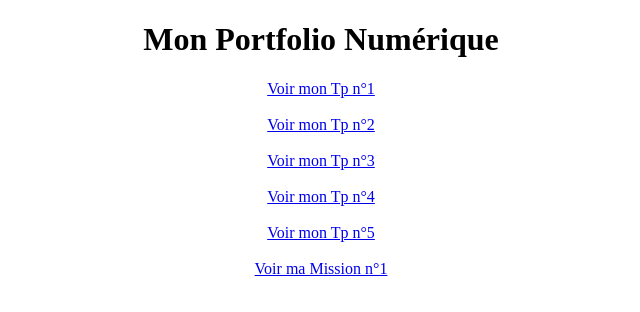
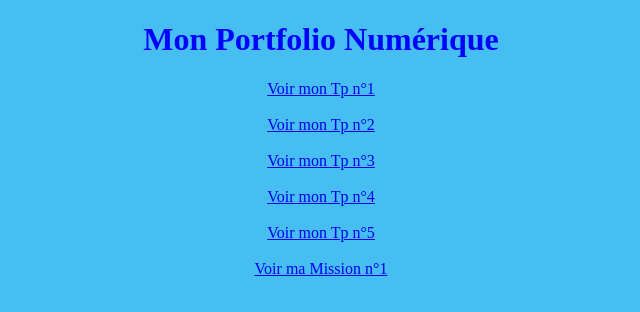
Before and after one commit to haidarteray/Mon-Portfolio-Numerique, a plain HTML site: page index.html in a window 1280 px wide. Shown: the whole page, without its empty margins (319-959 px from the left). Drawn offline with Linux system fonts and the light colour scheme.

Commit message:
Update style.css

```diff
--- a/style.css
+++ b/style.css
@@ -1,3 +1,9 @@
 body{
     text-align: center;
+    background-color: rgb(71, 190, 241);
+
 }
+
+h1{
+    color: rgb(0, 4, 255);
+}
```
